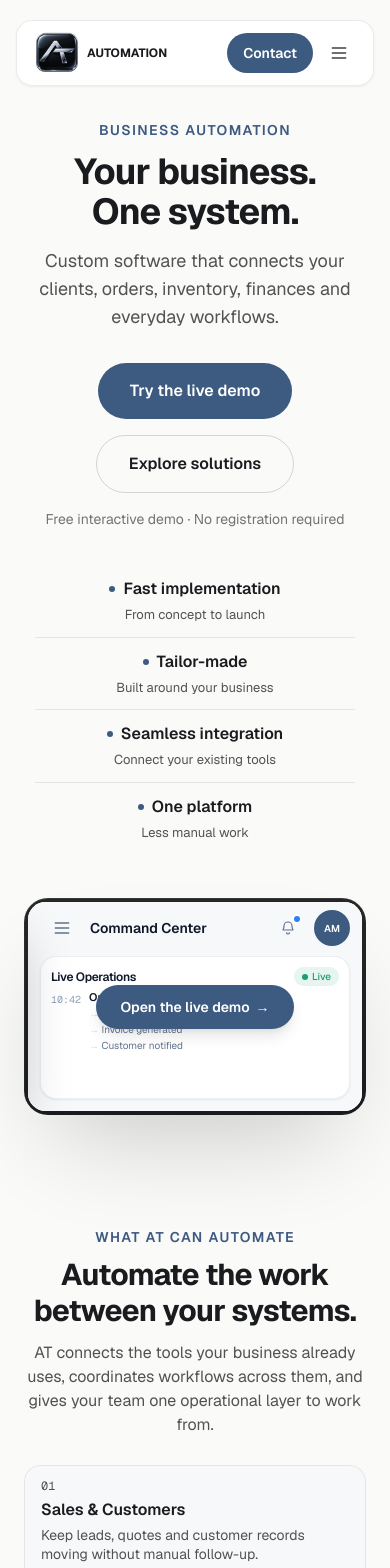
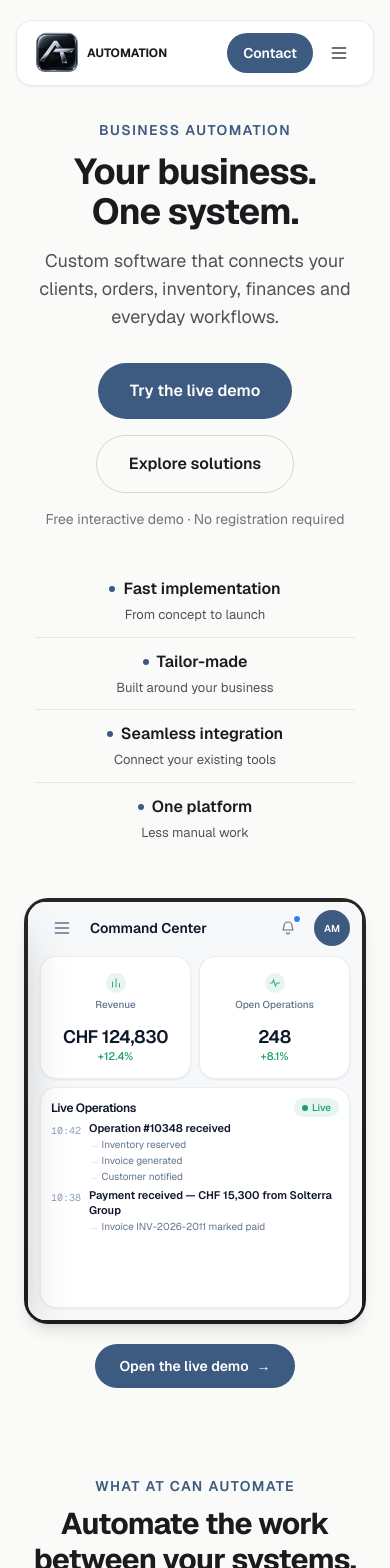
Before and after one commit to AndriiTs1/at-automation, a Next.js app: page /en in a window 390 px wide. Shown: the top 1568 px of the page. Built offline with nearby package versions, Linux system fonts and the light colour scheme.

Commit message:
Improve mobile dashboard showcase

```diff
--- a/app/[locale]/(marketing)/page.tsx
+++ b/app/[locale]/(marketing)/page.tsx
@@ -77,12 +77,12 @@ export default async function Home(props: PageProps<"/[locale]">) {
       {/* Product showcase — the DemoDashboard is reused here as a picture of the product, so its
           own UI stays out of the accessibility tree and tab order (aria-hidden + inert). The whole
           screen is instead one link to the real /demo, laid over the preview inside the frame. */}
-      <section className="relative px-6 pt-6 pb-16 md:px-8 md:pt-10 md:pb-20 lg:px-12 lg:pt-8 lg:pb-24">
+      <section className="relative px-6 pt-6 pb-10 sm:pb-16 md:px-8 md:pt-10 md:pb-20 lg:px-12 lg:pt-8 lg:pb-24">
         <TabletFrame
           overlay={
             <Link
               href="/demo"
-              className="group absolute inset-0 z-10 flex items-center justify-center bg-foreground/0 transition-colors hover:bg-foreground/10 focus-visible:bg-foreground/10 focus-visible:outline-none motion-reduce:transition-none"
+              className="group absolute inset-0 z-10 hidden items-center sm:flex justify-center bg-foreground/0 transition-colors hover:bg-foreground/10 focus-visible:bg-foreground/10 focus-visible:outline-none motion-reduce:transition-none"
             >
               <span className="inline-flex items-center gap-1.5 rounded-full bg-accent px-6 py-3 text-sm font-semibold text-white shadow-lg transition-opacity md:opacity-0 md:group-hover:opacity-100 md:group-focus-visible:opacity-100 motion-reduce:transition-none">
                 {tPreview("openDemo")}
@@ -95,6 +95,16 @@ export default async function Home(props: PageProps<"/[locale]">) {
             <DemoDashboard />
           </div>
         </TabletFrame>
+
+        <div className="mt-5 flex justify-center sm:hidden">
+          <Link
+            href="/demo"
+            className="inline-flex items-center gap-2 rounded-full bg-accent px-6 py-3 text-sm font-semibold text-white transition-colors hover:bg-accent/90"
+          >
+            {tPreview("openDemo")}
+            <span aria-hidden="true">→</span>
+          </Link>
+        </div>
       </section>
 
       {/* What AT can automate */}
--- a/components/dashboard/MobileCommandCenter.tsx
+++ b/components/dashboard/MobileCommandCenter.tsx
@@ -1,6 +1,8 @@
 "use client";
 
 import { useEffect, useState } from "react";
+import { KPI_ITEMS } from "@/lib/demo-data";
+import MobileKpiCard from "./MobileKpiCard";
 import MobileLiveOperations from "./MobileLiveOperations";
 import MobileTopbar from "./MobileTopbar";
 import TabletNavigation from "./TabletNavigation";
@@ -22,8 +24,24 @@ export default function MobileCommandCenter() {
       <div className="flex h-full w-full flex-col overflow-hidden bg-demo-background px-3 pt-1 pb-3">
         <MobileTopbar navOpen={navOpen} onToggleNav={() => setNavOpen((open) => !open)} />
 
+        <div className="mb-2 grid shrink-0 grid-cols-2 gap-2">
+          {KPI_ITEMS.slice(0, 2).map((item) => (
+            <MobileKpiCard
+              key={item.key}
+              itemKey={item.key}
+              value={item.value}
+              deltaKind={item.deltaKind}
+              deltaValue={"deltaValue" in item ? item.deltaValue : undefined}
+              deltaCount={"deltaCount" in item ? item.deltaCount : undefined}
+              deltaHours={"deltaHours" in item ? item.deltaHours : undefined}
+              tone={item.tone}
+              icon={item.icon}
+            />
+          ))}
+        </div>
+
         <div className="min-h-0 flex-1">
-          <MobileLiveOperations limit={1} />
+          <MobileLiveOperations limit={2} />
         </div>
       </div>
 
--- a/components/dashboard/TabletFrame.tsx
+++ b/components/dashboard/TabletFrame.tsx
@@ -9,9 +9,9 @@ export default function TabletFrame({ children, className, overlay }: TabletFram
   return (
     <div className={`mx-auto w-full max-w-[1200px] ${className ?? ""}`}>
       <div
-        className="rounded-[1.5rem] bg-gradient-to-b from-neutral-800 to-foreground p-1 shadow-[inset_0_1px_0_0_rgba(255,255,255,0.08),inset_1px_0_0_0_rgba(255,255,255,0.04),0_50px_100px_-32px_rgba(0,0,0,0.2)] sm:rounded-[1.75rem] sm:p-1.5 md:rounded-[2rem] lg:rounded-[2.25rem] lg:p-2 lg:[transform:rotateZ(-0.6deg)]"
+        className="rounded-[1.5rem] bg-gradient-to-b from-neutral-800 to-foreground p-1 shadow-lg shadow-black/10 sm:shadow-[inset_0_1px_0_0_rgba(255,255,255,0.08),inset_1px_0_0_0_rgba(255,255,255,0.04),0_50px_100px_-32px_rgba(0,0,0,0.2)] sm:rounded-[1.75rem] sm:p-1.5 md:rounded-[2rem] lg:rounded-[2.25rem] lg:p-2 lg:[transform:rotateZ(-0.6deg)]"
       >
-        <div className="relative aspect-[16/10] w-full overflow-hidden rounded-[1.1rem] bg-surface sm:rounded-[1.3rem] md:rounded-[1.5rem] lg:rounded-[1.75rem]">
+        <div className="relative aspect-[4/5] w-full sm:aspect-[16/10] overflow-hidden rounded-[1.1rem] bg-surface sm:rounded-[1.3rem] md:rounded-[1.5rem] lg:rounded-[1.75rem]">
           {children}
           {overlay}
         </div>
```
